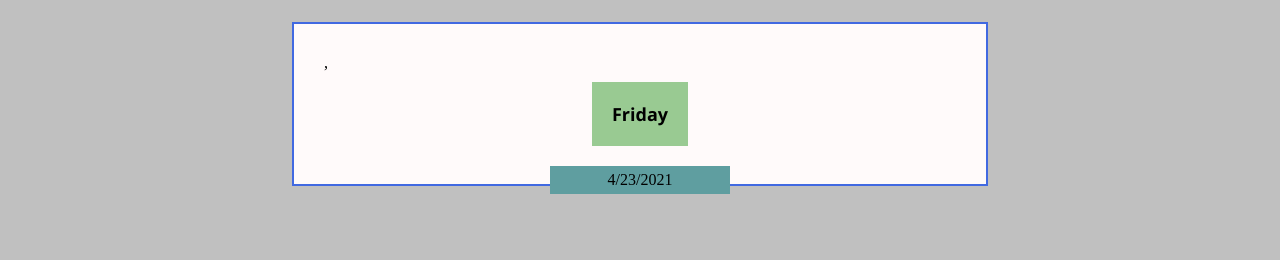
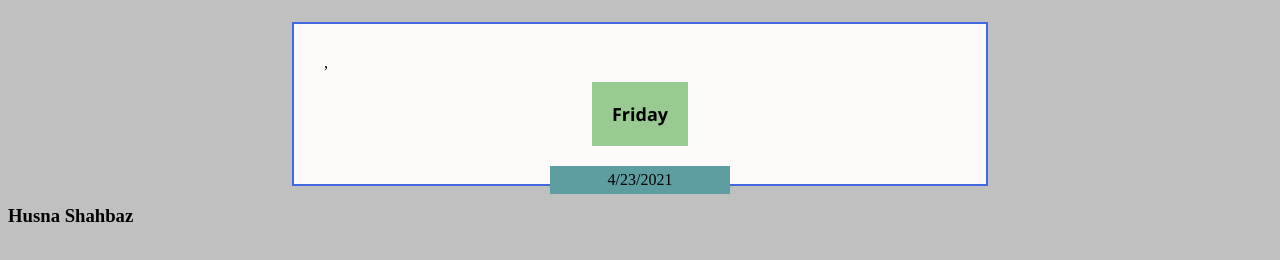
Before and after one commit to ahmadhah/DayOfWeek, a plain HTML site: page index.html in a window 1280 px wide. Shown: the part 130-390 px from the top of the page. Drawn offline with Linux system fonts and the light colour scheme.

Commit message:
name added

```diff
--- a/index.html
+++ b/index.html
@@ -15,6 +15,7 @@
      <div id="day">Monday</div>
      <div id="date">00/00/0000</div>
     </div>
+    <h3>Husna Shahbaz</h3>
     <script src="index.js"></script>
 </body>
 </html>
```
